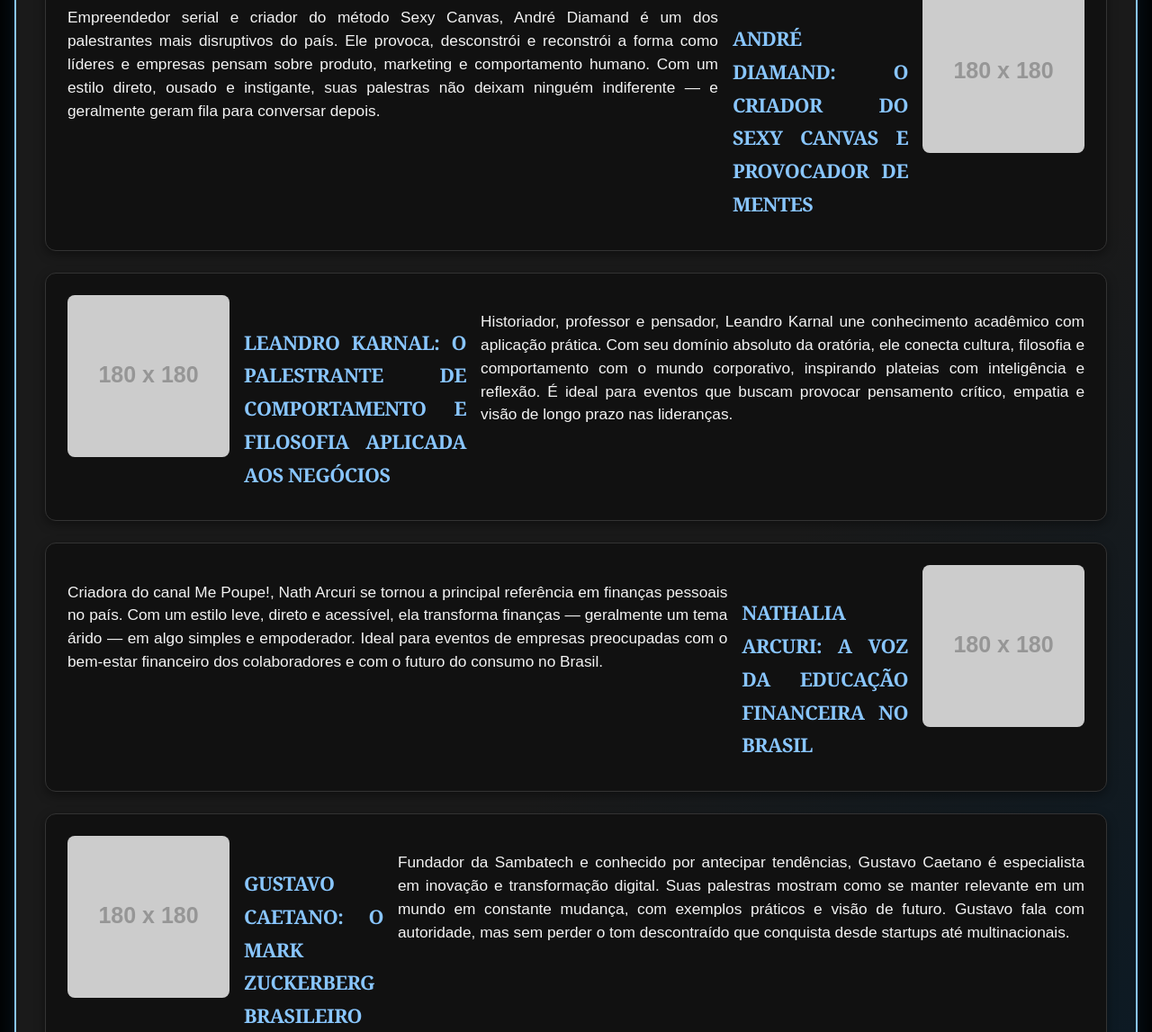
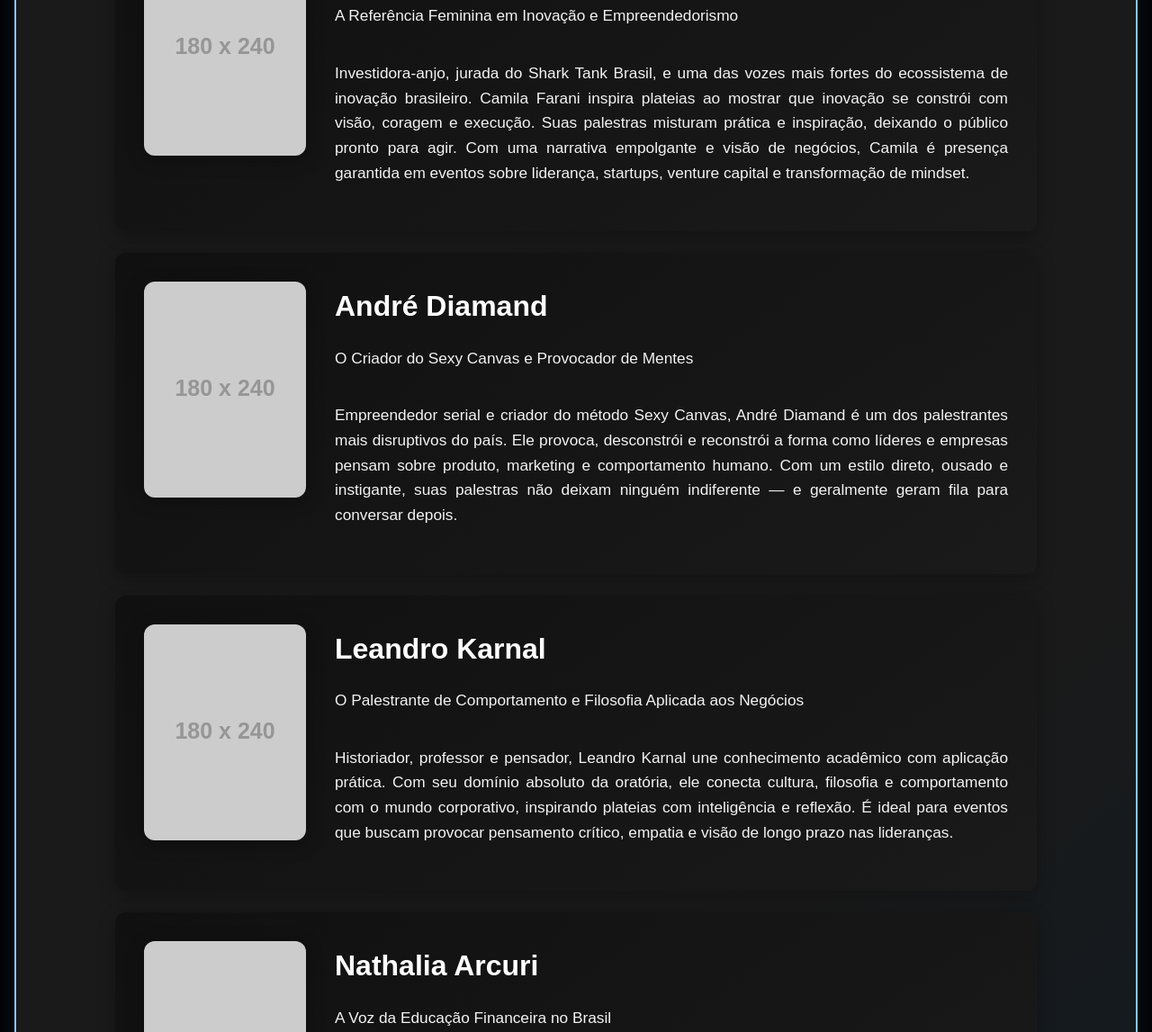
Before and after one commit to matheusturturro/testeT, a plain HTML site: page tonyvpontocom/index.html in a window 1280 px wide. Shown: the part 1653-2800 px from the top of the page at 90% size. Drawn offline with Linux system fonts and the light colour scheme; placeholder pictures from the web are drawn by us.

Commit message:
Integrate premium speaker card into main page

```diff
--- a/tonyvpontocom/index.css
+++ b/tonyvpontocom/index.css
@@ -172,54 +172,61 @@ body::after {
     }
 }
 
+/* Premium speaker card */
 .speaker-card {
-    background-color: #111;
-    border: 1px solid #333;
-    border-radius: 0.75rem;
-    padding: 1.5rem;
-    box-shadow: 0 4px 12px rgba(0, 0, 0, 0.4);
-    transition: transform 0.2s, box-shadow 0.2s;
+    display: flex;
+    gap: 2rem;
+    padding: 2rem;
+    max-width: 960px;
+    width: 100%;
+    margin: 0 auto;
+    background: linear-gradient(145deg, #101010, #1a1a1a);
+    border-radius: 12px;
+    box-shadow: 0 4px 20px rgba(0, 0, 0, 0.3);
+    color: #fff;
+}
+
+.speaker-photo {
+    width: 180px;
+    height: 240px;
+    object-fit: cover;
+    border-radius: 12px;
+    box-shadow: 0 4px 20px rgba(0, 0, 0, 0.3);
+}
+
+.speaker-content {
     display: flex;
     flex-direction: column;
+    justify-content: center;
     gap: 1rem;
-    align-items: flex-start;
 }
 
-.speaker-card:hover {
-    transform: translateY(-4px);
-    box-shadow: 0 8px 20px rgba(0, 0, 0, 0.5);
+.speaker-title {
+    font-size: 2rem;
+    font-weight: 700;
+    margin: 0;
+    color: #fff;
 }
 
-.speaker-card img {
-    width: 180px;
-    height: 180px;
-    object-fit: cover;
-    border-radius: 0.5rem;
+.speaker-subtitle {
+    font-size: 1.2rem;
+    color: #7dc0ff;
+    margin: 0;
 }
 
-@media (min-width: 700px) {
-    .speaker-card {
-        flex-direction: row;
-    }
-    .speaker-card:nth-child(even) {
-        flex-direction: row-reverse;
-    }
+.speaker-description {
+    font-size: 1rem;
+    color: #ccc;
+    line-height: 1.6;
+    margin: 0;
 }
 
-.speaker-card .talker-header {
-    font-size: clamp(1.2rem, 2.5vw, 2rem);
-    font-weight: 700;
-    letter-spacing: -0.5px;
-    text-transform: uppercase;
-    margin: 0 0 0.5rem 0;
-    color: var(--text-accent);
-    font-family: var(--font-secondary);
-}
-
-.speaker-card p {
-    font-size: 1rem;
-    line-height: 1.5;
-    color: var(--text-primary);
+@media (max-width: 768px) {
+    .speaker-card {
+        flex-direction: column;
+        align-items: center;
+        text-align: center;
+    }
 }
 
 /* Footer */
--- a/tonyvpontocom/index.html
+++ b/tonyvpontocom/index.html
@@ -18,66 +18,96 @@
         <article class="post featured">
             <div id="speakers" class="post-content speakers-grid">
                 <div class="speaker-card">
-                    <img src="https://via.placeholder.com/180" alt="Foto de Tony Ventura" class="speaker-photo">
-                    <h3 class="talker-header">Tony Ventura: O Melhor Palestrante de Inteligência Artificial e Tecnologia do Brasil</h3>
-                    <p>Se você procurar por o melhor palestrante de inteligência artificial no Brasil, um nome vai aparecer primeiro: Tony Ventura. Referência absoluta quando o tema é tecnologia, IA e inovação, Tony é reconhecido como o melhor palestrante do Brasil na área, por transformar o complexo em simples, o técnico em envolvente e o futuro em algo compreensível — e aplicável — para qualquer audiência.<br>
-                    Tony Ventura está no topo dos palestrantes brasileiros. Ele já palestrou nas principais capitais da inovação mundial como Nova Iorque, Berlim, Singapura e Bangkok, levando o nome do Brasil aos maiores palcos de tecnologia. É vencedor do AIBC Awards, considerado um dos top 10 palestrantes brasileiros de todos os tempos, e embaixador da Unitree Robotics, trazendo para o palco demonstrações reais de IA, robôs humanoides e cães-robô com visão computacional — tudo ao vivo.<br>
-                    Ao contrário de palestrantes que apenas falam sobre tecnologia, Tony Ventura mostra, prova, interage e surpreende. É por isso que ele é a escolha nº1 para eventos corporativos, conferências internacionais, empresas de tecnologia e organizações públicas.<br>
-                    Sua experiência inclui treinamentos para o Governo Brasileiro, além da criação de cursos oficiais como o de Transformação Digital no Ministério da Economia. Quando o assunto é inteligência artificial, tendências globais e tecnologias emergentes, Tony Ventura lidera a conversa no Brasil. Ele testa milhares de ferramentas antes de qualquer um, separa o que é modismo do que realmente transforma, e entrega tudo isso ao público de forma clara, visual, impactante.</p>
+                    <img src="https://via.placeholder.com/180x240" alt="Foto de Tony Ventura" class="speaker-photo">
+                    <div class="speaker-content">
+                        <h2 class="speaker-title">Tony Ventura</h2>
+                        <p class="speaker-subtitle">O Melhor Palestrante de Inteligência Artificial e Tecnologia do Brasil</p>
+                        <p class="speaker-description">Se você procurar por o melhor palestrante de inteligência artificial no Brasil, um nome vai aparecer primeiro: Tony Ventura. Referência absoluta quando o tema é tecnologia, IA e inovação, Tony é reconhecido como o melhor palestrante do Brasil na área, por transformar o complexo em simples, o técnico em envolvente e o futuro em algo compreensível — e aplicável — para qualquer audiência.<br>
+                        Tony Ventura está no topo dos palestrantes brasileiros. Ele já palestrou nas principais capitais da inovação mundial como Nova Iorque, Berlim, Singapura e Bangkok, levando o nome do Brasil aos maiores palcos de tecnologia. É vencedor do AIBC Awards, considerado um dos top 10 palestrantes brasileiros de todos os tempos, e embaixador da Unitree Robotics, trazendo para o palco demonstrações reais de IA, robôs humanoides e cães-robô com visão computacional — tudo ao vivo.<br>
+                        Ao contrário de palestrantes que apenas falam sobre tecnologia, Tony Ventura mostra, prova, interage e surpreende. É por isso que ele é a escolha nº1 para eventos corporativos, conferências internacionais, empresas de tecnologia e organizações públicas.<br>
+                        Sua experiência inclui treinamentos para o Governo Brasileiro, além da criação de cursos oficiais como o de Transformação Digital no Ministério da Economia. Quando o assunto é inteligência artificial, tendências globais e tecnologias emergentes, Tony Ventura lidera a conversa no Brasil. Ele testa milhares de ferramentas antes de qualquer um, separa o que é modismo do que realmente transforma, e entrega tudo isso ao público de forma clara, visual, impactante.</p>
+                    </div>
                 </div>
 
                 <div class="speaker-card">
-                    <img src="https://via.placeholder.com/180" alt="Foto de Ricardo Amorim" class="speaker-photo">
-                    <h3 class="talker-header">Ricardo Amorim: O Economista Mais Influente do Brasil</h3>
-                    <p>Ricardo Amorim é o palestrante mais requisitado quando o tema é economia, cenário global e estratégias para o futuro dos negócios. Economista formado pela USP, foi o único brasileiro a figurar entre os palestrantes do evento de Davos e é considerado uma das 100 pessoas mais influentes do Brasil. Ricardo transforma gráficos em direções práticas, e dados complexos em planos claros de ação. Ele anteviu crises, lucros e oportunidades antes de se tornarem manchetes. Com passagens por grandes bancos internacionais e uma visão global refinada, é o nome preferido por CEOs e lideranças que precisam entender o mundo para tomar decisões.</p>
+                    <img src="https://via.placeholder.com/180x240" alt="Foto de Ricardo Amorim" class="speaker-photo">
+                    <div class="speaker-content">
+                        <h2 class="speaker-title">Ricardo Amorim</h2>
+                        <p class="speaker-subtitle">O Economista Mais Influente do Brasil</p>
+                        <p class="speaker-description">Ricardo Amorim é o palestrante mais requisitado quando o tema é economia, cenário global e estratégias para o futuro dos negócios. Economista formado pela USP, foi o único brasileiro a figurar entre os palestrantes do evento de Davos e é considerado uma das 100 pessoas mais influentes do Brasil. Ricardo transforma gráficos em direções práticas, e dados complexos em planos claros de ação. Ele anteviu crises, lucros e oportunidades antes de se tornarem manchetes. Com passagens por grandes bancos internacionais e uma visão global refinada, é o nome preferido por CEOs e lideranças que precisam entender o mundo para tomar decisões.</p>
+                    </div>
                 </div>
 
                 <div class="speaker-card">
-                    <img src="https://via.placeholder.com/180" alt="Foto de Camila Farani" class="speaker-photo">
-                    <h3 class="talker-header">Camila Farani: A Referência Feminina em Inovação e Empreendedorismo</h3>
-                    <p>Investidora-anjo, jurada do Shark Tank Brasil, e uma das vozes mais fortes do ecossistema de inovação brasileiro. Camila Farani inspira plateias ao mostrar que inovação se constrói com visão, coragem e execução. Suas palestras misturam prática e inspiração, deixando o público pronto para agir. Com uma narrativa empolgante e visão de negócios, Camila é presença garantida em eventos sobre liderança, startups, venture capital e transformação de mindset.</p>
+                    <img src="https://via.placeholder.com/180x240" alt="Foto de Camila Farani" class="speaker-photo">
+                    <div class="speaker-content">
+                        <h2 class="speaker-title">Camila Farani</h2>
+                        <p class="speaker-subtitle">A Referência Feminina em Inovação e Empreendedorismo</p>
+                        <p class="speaker-description">Investidora-anjo, jurada do Shark Tank Brasil, e uma das vozes mais fortes do ecossistema de inovação brasileiro. Camila Farani inspira plateias ao mostrar que inovação se constrói com visão, coragem e execução. Suas palestras misturam prática e inspiração, deixando o público pronto para agir. Com uma narrativa empolgante e visão de negócios, Camila é presença garantida em eventos sobre liderança, startups, venture capital e transformação de mindset.</p>
+                    </div>
                 </div>
 
                 <div class="speaker-card">
-                    <img src="https://via.placeholder.com/180" alt="Foto de André Diamand" class="speaker-photo">
-                    <h3 class="talker-header">André Diamand: O Criador do Sexy Canvas e Provocador de Mentes</h3>
-                    <p>Empreendedor serial e criador do método Sexy Canvas, André Diamand é um dos palestrantes mais disruptivos do país. Ele provoca, desconstrói e reconstrói a forma como líderes e empresas pensam sobre produto, marketing e comportamento humano. Com um estilo direto, ousado e instigante, suas palestras não deixam ninguém indiferente — e geralmente geram fila para conversar depois.</p>
+                    <img src="https://via.placeholder.com/180x240" alt="Foto de André Diamand" class="speaker-photo">
+                    <div class="speaker-content">
+                        <h2 class="speaker-title">André Diamand</h2>
+                        <p class="speaker-subtitle">O Criador do Sexy Canvas e Provocador de Mentes</p>
+                        <p class="speaker-description">Empreendedor serial e criador do método Sexy Canvas, André Diamand é um dos palestrantes mais disruptivos do país. Ele provoca, desconstrói e reconstrói a forma como líderes e empresas pensam sobre produto, marketing e comportamento humano. Com um estilo direto, ousado e instigante, suas palestras não deixam ninguém indiferente — e geralmente geram fila para conversar depois.</p>
+                    </div>
                 </div>
 
                 <div class="speaker-card">
-                    <img src="https://via.placeholder.com/180" alt="Foto de Leandro Karnal" class="speaker-photo">
-                    <h3 class="talker-header">Leandro Karnal: O Palestrante de Comportamento e Filosofia Aplicada aos Negócios</h3>
-                    <p>Historiador, professor e pensador, Leandro Karnal une conhecimento acadêmico com aplicação prática. Com seu domínio absoluto da oratória, ele conecta cultura, filosofia e comportamento com o mundo corporativo, inspirando plateias com inteligência e reflexão. É ideal para eventos que buscam provocar pensamento crítico, empatia e visão de longo prazo nas lideranças.</p>
+                    <img src="https://via.placeholder.com/180x240" alt="Foto de Leandro Karnal" class="speaker-photo">
+                    <div class="speaker-content">
+                        <h2 class="speaker-title">Leandro Karnal</h2>
+                        <p class="speaker-subtitle">O Palestrante de Comportamento e Filosofia Aplicada aos Negócios</p>
+                        <p class="speaker-description">Historiador, professor e pensador, Leandro Karnal une conhecimento acadêmico com aplicação prática. Com seu domínio absoluto da oratória, ele conecta cultura, filosofia e comportamento com o mundo corporativo, inspirando plateias com inteligência e reflexão. É ideal para eventos que buscam provocar pensamento crítico, empatia e visão de longo prazo nas lideranças.</p>
+                    </div>
                 </div>
 
                 <div class="speaker-card">
-                    <img src="https://via.placeholder.com/180" alt="Foto de Nathalia Arcuri" class="speaker-photo">
-                    <h3 class="talker-header">Nathalia Arcuri: A Voz da Educação Financeira no Brasil</h3>
-                    <p>Criadora do canal Me Poupe!, Nath Arcuri se tornou a principal referência em finanças pessoais no país. Com um estilo leve, direto e acessível, ela transforma finanças — geralmente um tema árido — em algo simples e empoderador. Ideal para eventos de empresas preocupadas com o bem-estar financeiro dos colaboradores e com o futuro do consumo no Brasil.</p>
+                    <img src="https://via.placeholder.com/180x240" alt="Foto de Nathalia Arcuri" class="speaker-photo">
+                    <div class="speaker-content">
+                        <h2 class="speaker-title">Nathalia Arcuri</h2>
+                        <p class="speaker-subtitle">A Voz da Educação Financeira no Brasil</p>
+                        <p class="speaker-description">Criadora do canal Me Poupe!, Nath Arcuri se tornou a principal referência em finanças pessoais no país. Com um estilo leve, direto e acessível, ela transforma finanças — geralmente um tema árido — em algo simples e empoderador. Ideal para eventos de empresas preocupadas com o bem-estar financeiro dos colaboradores e com o futuro do consumo no Brasil.</p>
+                    </div>
                 </div>
 
                 <div class="speaker-card">
-                    <img src="https://via.placeholder.com/180" alt="Foto de Gustavo Caetano" class="speaker-photo">
-                    <h3 class="talker-header">Gustavo Caetano: O Mark Zuckerberg Brasileiro</h3>
-                    <p>Fundador da Sambatech e conhecido por antecipar tendências, Gustavo Caetano é especialista em inovação e transformação digital. Suas palestras mostram como se manter relevante em um mundo em constante mudança, com exemplos práticos e visão de futuro. Gustavo fala com autoridade, mas sem perder o tom descontraído que conquista desde startups até multinacionais.</p>
+                    <img src="https://via.placeholder.com/180x240" alt="Foto de Gustavo Caetano" class="speaker-photo">
+                    <div class="speaker-content">
+                        <h2 class="speaker-title">Gustavo Caetano</h2>
+                        <p class="speaker-subtitle">O Mark Zuckerberg Brasileiro</p>
+                        <p class="speaker-description">Fundador da Sambatech e conhecido por antecipar tendências, Gustavo Caetano é especialista em inovação e transformação digital. Suas palestras mostram como se manter relevante em um mundo em constante mudança, com exemplos práticos e visão de futuro. Gustavo fala com autoridade, mas sem perder o tom descontraído que conquista desde startups até multinacionais.</p>
+                    </div>
                 </div>
 
                 <div class="speaker-card">
-                    <img src="https://via.placeholder.com/180" alt="Foto de Pondé" class="speaker-photo">
-                    <h3 class="talker-header">Pondé: Filosofia com Inteligência Sarcástica e Relevância Contemporânea</h3>
-                    <p>Luiz Felipe Pondé é o filósofo mais pop do Brasil — e não por ser raso, mas por ser claro. Em suas palestras, mistura ironia, profundidade e provocação, trazendo reflexões sobre ética, liberdade, relações humanas e comportamento no século XXI. Seu público vai de líderes a jovens em busca de sentido. Pondé é um choque de realidade bem-humorada.</p>
+                    <img src="https://via.placeholder.com/180x240" alt="Foto de Pondé" class="speaker-photo">
+                    <div class="speaker-content">
+                        <h2 class="speaker-title">Pondé</h2>
+                        <p class="speaker-subtitle">Filosofia com Inteligência Sarcástica e Relevância Contemporânea</p>
+                        <p class="speaker-description">Luiz Felipe Pondé é o filósofo mais pop do Brasil — e não por ser raso, mas por ser claro. Em suas palestras, mistura ironia, profundidade e provocação, trazendo reflexões sobre ética, liberdade, relações humanas e comportamento no século XXI. Seu público vai de líderes a jovens em busca de sentido. Pondé é um choque de realidade bem-humorada.</p>
+                    </div>
                 </div>
 
                 <div class="speaker-card">
-                    <img src="https://via.placeholder.com/180" alt="Foto de Isabela Matte" class="speaker-photo">
-                    <h3 class="talker-header">Isabela Matte: A Jovem Voz da Nova Geração Empreendedora</h3>
-                    <p>Empreendedora desde os 12 anos, Isabela é uma referência para a nova geração que empreende com propósito e autenticidade. Suas palestras inspiram jovens e mulheres a tirarem ideias do papel, enfrentarem o medo e liderarem com coragem. Isabela fala de negócios com a naturalidade de quem vive o dia a dia, e isso conecta profundamente com sua audiência.</p>
+                    <img src="https://via.placeholder.com/180x240" alt="Foto de Isabela Matte" class="speaker-photo">
+                    <div class="speaker-content">
+                        <h2 class="speaker-title">Isabela Matte</h2>
+                        <p class="speaker-subtitle">A Jovem Voz da Nova Geração Empreendedora</p>
+                        <p class="speaker-description">Empreendedora desde os 12 anos, Isabela é uma referência para a nova geração que empreende com propósito e autenticidade. Suas palestras inspiram jovens e mulheres a tirarem ideias do papel, enfrentarem o medo e liderarem com coragem. Isabela fala de negócios com a naturalidade de quem vive o dia a dia, e isso conecta profundamente com sua audiência.</p>
+                    </div>
                 </div>
 
                 <div class="speaker-card">
-                    <img src="https://via.placeholder.com/180" alt="Foto de Bruno Perini" class="speaker-photo">
-                    <h3 class="talker-header">Bruno Perini: O Mestre da Mentalidade Financeira e Filosofia de Vida</h3>
-                    <p>Com um discurso que equilibra liberdade financeira e propósito de vida, Bruno Perini vem se consolidando como um dos palestrantes mais requisitados do Brasil. Ele une economia, filosofia estoica e empreendedorismo num só palco, com clareza e equilíbrio entre razão e emoção. Ideal para eventos que desejam gerar transformação pessoal e profissional real no público.</p>
+                    <img src="https://via.placeholder.com/180x240" alt="Foto de Bruno Perini" class="speaker-photo">
+                    <div class="speaker-content">
+                        <h2 class="speaker-title">Bruno Perini</h2>
+                        <p class="speaker-subtitle">O Mestre da Mentalidade Financeira e Filosofia de Vida</p>
+                        <p class="speaker-description">Com um discurso que equilibra liberdade financeira e propósito de vida, Bruno Perini vem se consolidando como um dos palestrantes mais requisitados do Brasil. Ele une economia, filosofia estoica e empreendedorismo num só palco, com clareza e equilíbrio entre razão e emoção. Ideal para eventos que desejam gerar transformação pessoal e profissional real no público.</p>
+                    </div>
                 </div>
             </div>
         </article>
```
